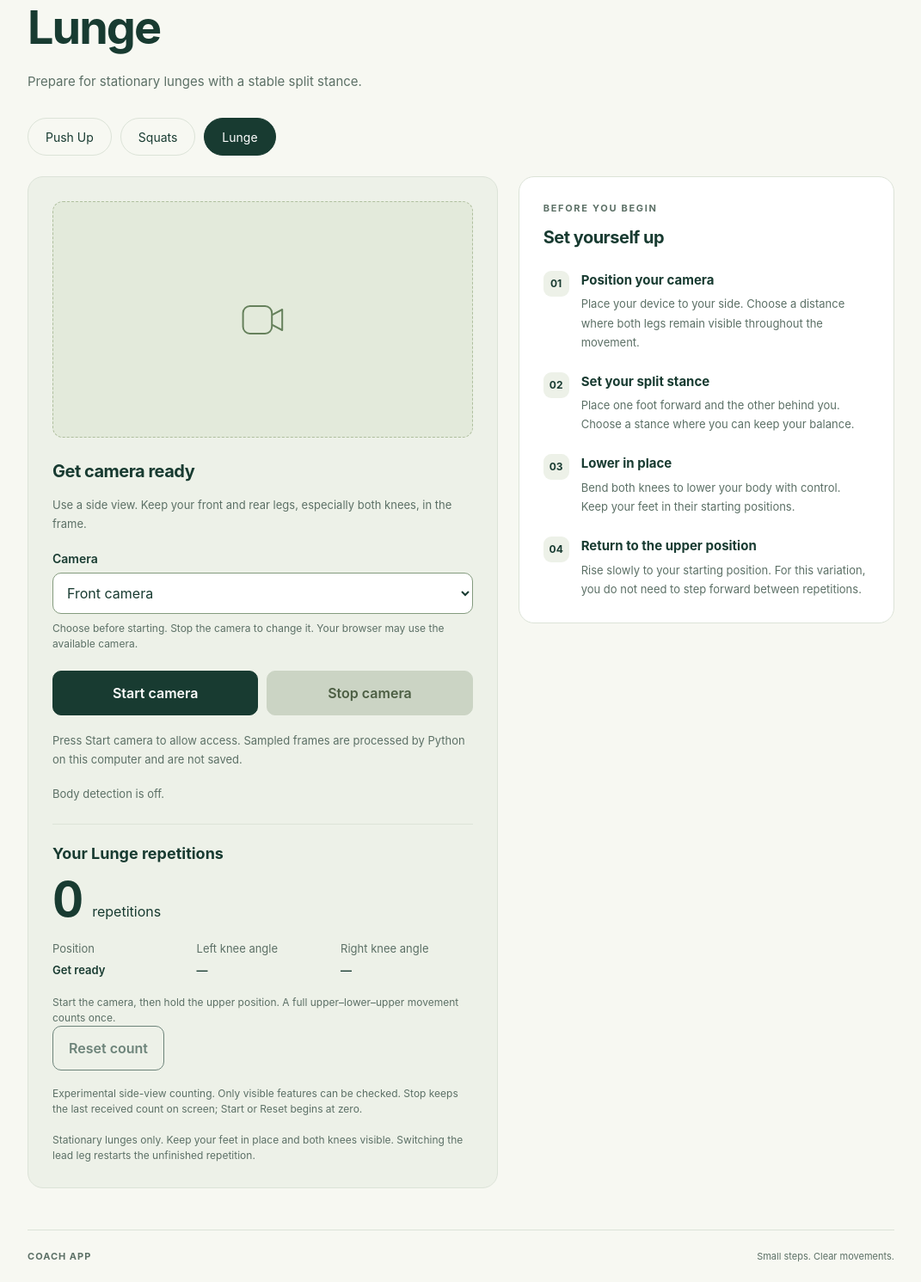
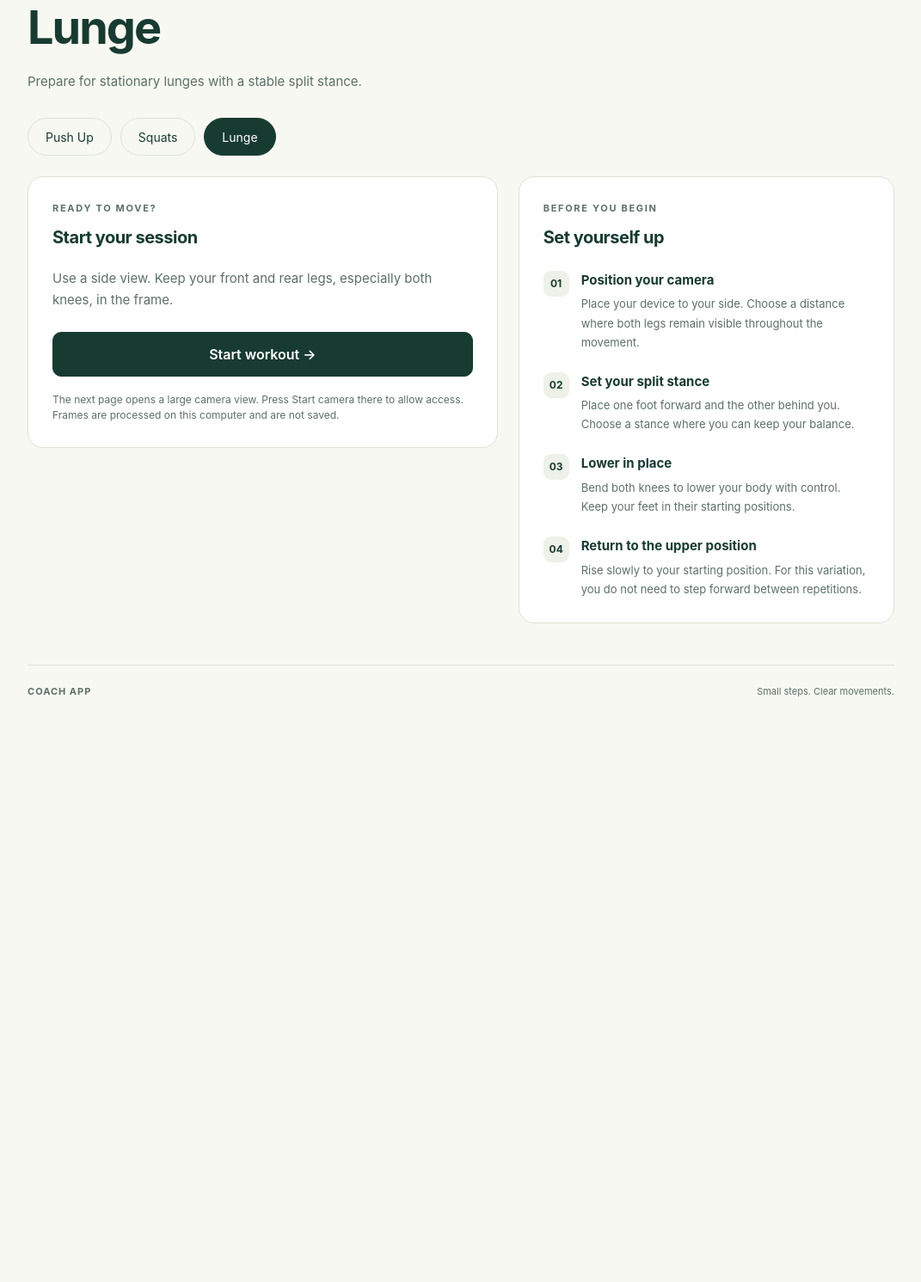
Before and after one commit to mukhammaddiyor01/coach-app, a FastAPI app: page /workout/lunge in a window 1280 px wide. Shown: the part 234-1725 px from the top of the page at 86% size, without its empty margins (104-1175 px from the left). After the commit the page ends 1045 px from the top, so only its background shows below. Run offline with FastAPI, Linux system fonts and the light colour scheme.

Commit message:
feat: open a dedicated camera page from exercise preparation

```diff
--- a/frontend/static/css/style.css
+++ b/frontend/static/css/style.css
@@ -446,3 +446,19 @@ footer span:first-child { font-weight: 700; letter-spacing: 1px; }
 .camera-choice .stage-note {
   margin-top: 8px;
 }
+
+
+.workout-start-link {
+  display: inline-flex;
+  align-items: center;
+  justify-content: center;
+  gap: 12px;
+  width: 100%;
+  margin-top: 24px;
+  text-decoration: none;
+}
+
+.workout-start-link:focus-visible {
+  outline: 3px solid var(--text);
+  outline-offset: 4px;
+}
--- a/frontend/templates/workout.html
+++ b/frontend/templates/workout.html
@@ -6,11 +6,6 @@
     <meta name="description" content="Camera placement and starting position instructions for your selected exercise." />
     <title>{{ exercise.title if exercise else 'Exercise not found' }} — Coach App</title>
     <link rel="stylesheet" href="{{ url_for('static', path='css/style.css') }}" />
-    {% if exercise %}
-    <script src="{{ url_for('static', path='js/workout.js') }}" defer></script>
-    <script src="{{ url_for('static', path='js/pose.js') }}" defer></script>
-    <script src="{{ url_for('static', path='js/camera.js') }}" defer></script>
-    {% endif %}
   </head>
   <body>
     <div class="page">
@@ -40,57 +35,13 @@
           </nav>
 
           <div class="workout-layout">
-            <aside class="camera-panel" aria-labelledby="camera-title">
-              <div id="camera-placeholder" class="camera-placeholder" aria-hidden="true">
-                <svg viewBox="0 0 80 80" fill="none">
-                  <rect x="12" y="20" width="42" height="40" rx="10" />
-                  <path d="M54 33L69 25V55L54 47" />
-                </svg>
-              </div>
-              <div id="camera-stage" class="camera-stage" hidden>
-                <video id="camera-video" class="camera-video" muted playsinline hidden aria-label="Live camera preview"></video>
-                <canvas id="pose-overlay" class="pose-overlay" aria-hidden="true"></canvas>
-              </div>
-              <h2 id="camera-title">Get camera ready</h2>
-              <p id="camera-guidance">{{ exercise.camera_guidance }}</p>
-              <div class="camera-choice">
-                <label for="camera-facing">Camera</label>
-                <select id="camera-facing" aria-describedby="camera-choice-note">
-                  <option value="user">Front camera</option>
-                  <option value="environment">Rear camera</option>
-                </select>
-                <p id="camera-choice-note" class="stage-note">Choose before starting. Stop the camera to change it. Your browser may use the available camera.</p>
-              </div>
-              <div class="camera-controls">
-                <button id="start-camera" class="start-button" type="button" aria-describedby="camera-message">Start camera</button>
-                <button id="stop-camera" class="stop-button" type="button" disabled>Stop camera</button>
-              </div>
-              <p id="camera-message" class="stage-note" role="status">Press Start camera to allow access. Sampled frames are processed by Python on this computer and are not saved.</p>
-              <p id="pose-message" class="stage-note" role="status">Body detection is off.</p>
-              <section id="workout-results" data-exercise="{{ exercise_id }}" class="workout-results" aria-labelledby="results-title">
-                <h3 id="results-title">Your {{ exercise.title }} repetitions</h3>
-                <p class="rep-total"><span id="rep-count" aria-live="polite" aria-atomic="true">0</span> <span>repetitions</span></p>
-                <dl class="workout-metrics">
-                  <div><dt>Position</dt><dd id="rep-phase">Get ready</dd></div>
-                  {% if exercise_id == 'pushup' %}
-                  <div><dt>Elbow angle</dt><dd id="elbow-angle">—</dd></div>
-                  <div><dt>Body angle</dt><dd id="body-angle">—</dd></div>
-                  {% elif exercise_id == 'squats' %}
-                  <div><dt>Knee angle</dt><dd id="knee-angle">—</dd></div>
-                  {% else %}
-                  <div><dt>Left knee angle</dt><dd id="left-knee-angle">—</dd></div>
-                  <div><dt>Right knee angle</dt><dd id="right-knee-angle">—</dd></div>
-                  {% endif %}
-                </dl>
-                <p id="workout-message" class="stage-note" role="status">Start the camera, then hold the upper position. A full upper–lower–upper movement counts once.</p>
-                <button id="reset-count" class="stop-button" type="button" disabled>Reset count</button>
-                <p class="stage-note">Experimental side-view counting. Only visible features can be checked. Stop keeps the last received count on screen; Start or Reset begins at zero.</p>
-                {% if exercise_id == 'lunge' %}
-                <p class="stage-note">Stationary lunges only. Keep your feet in place and both knees visible. Switching the lead leg restarts the unfinished repetition.</p>
-                {% endif %}
-              </section>
-              <noscript><p>Enable JavaScript to use the camera. You can still read the exercise instructions.</p></noscript>
-            </aside>
+            <section class="instruction-panel" aria-labelledby="begin-title">
+              <p class="eyebrow">READY TO MOVE?</p>
+              <h2 id="begin-title">Start your session</h2>
+              <p class="intro-description">{{ exercise.camera_guidance }}</p>
+              <a id="start-workout" class="start-button workout-start-link" href="{{ url_for('camera', exercise_id=exercise_id) }}">Start workout →</a>
+              <p class="stage-note">The next page opens a large camera view. Press Start camera there to allow access. Frames are processed on this computer and are not saved.</p>
+            </section>
 
             <section class="instruction-panel" aria-labelledby="instructions-title">
               <p class="eyebrow">BEFORE YOU BEGIN</p>
```
Also changed, not shown: AGENTS.md (+2 -2 lines), backend/routes.py (+11 -0 lines), frontend/templates/camera.html (added, +97 -0 lines), tests/test_pushup_api.py (+1 -1 lines), tests/test_security.py (+8 -2 lines).
